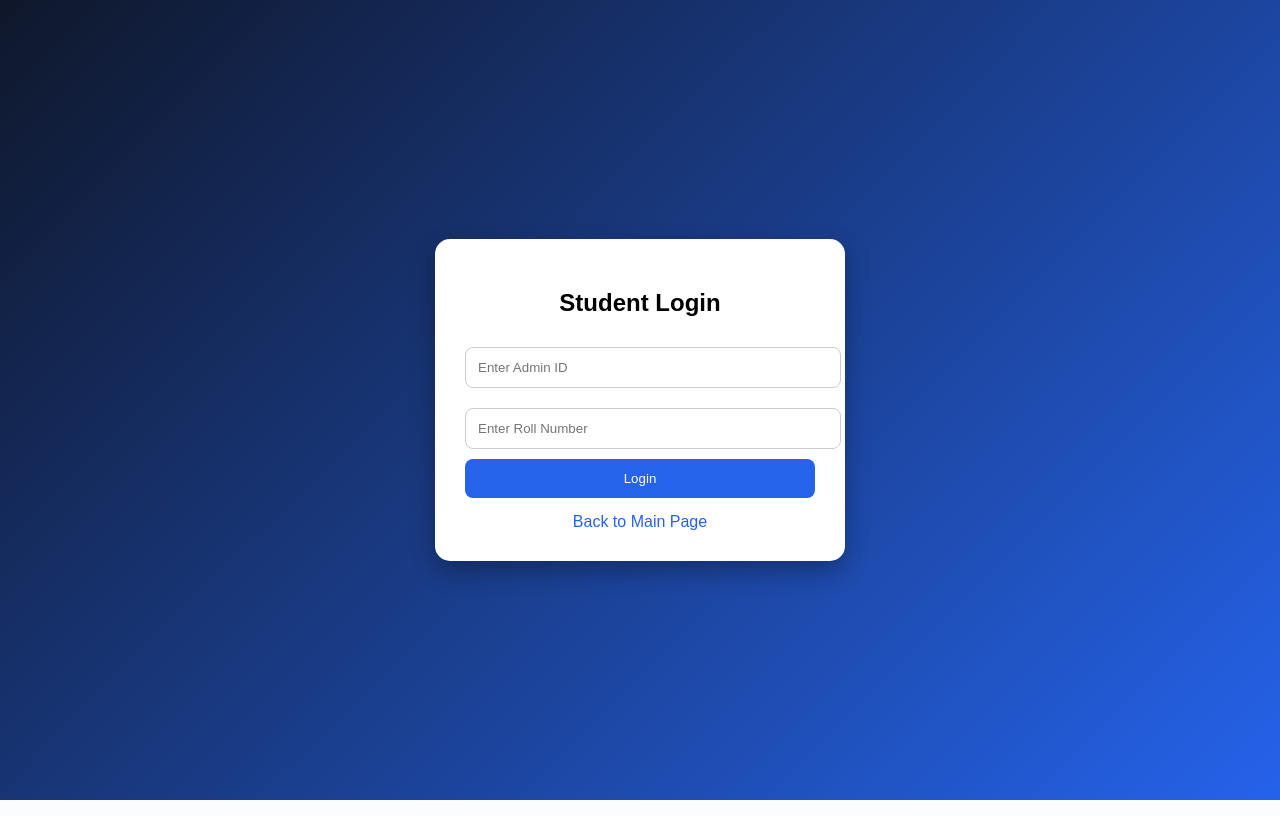
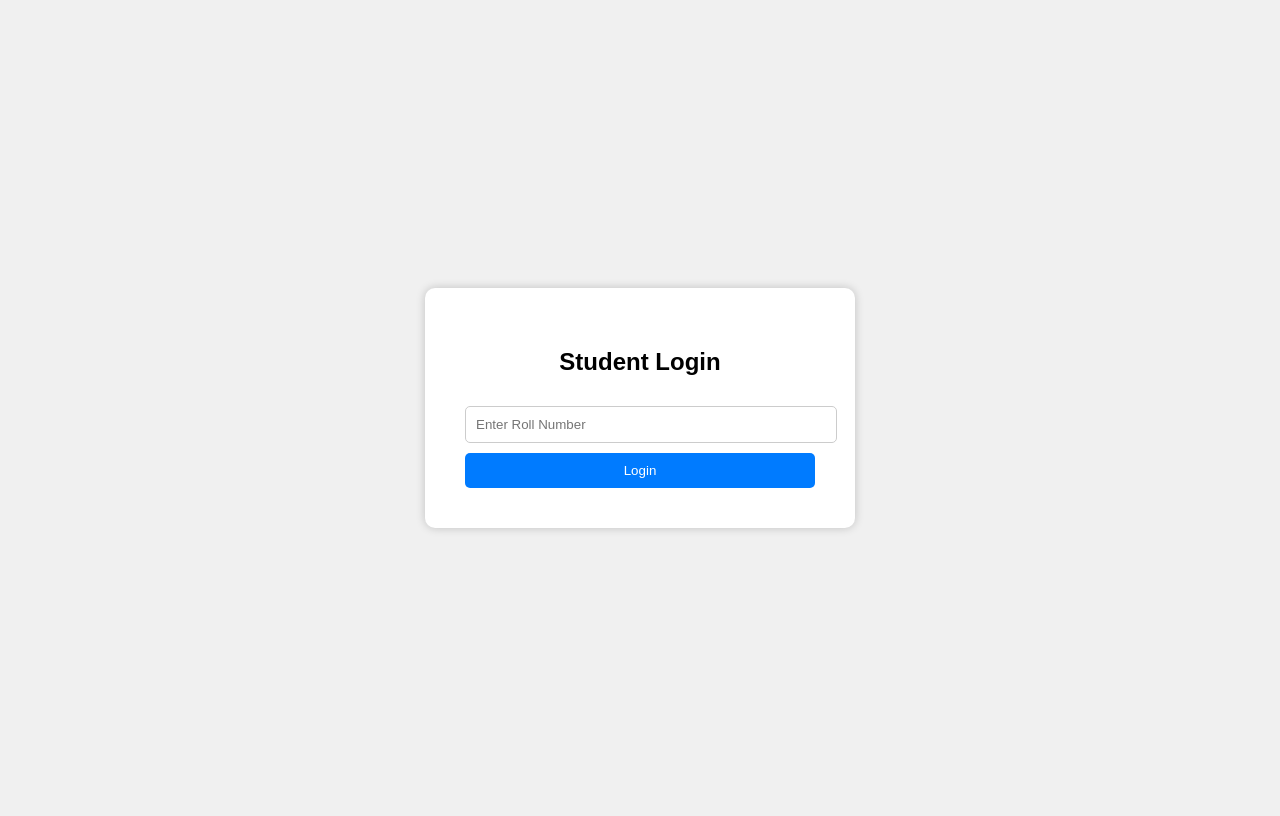
Before and after one commit to venkyvenkat5094-pixel/student_management_system1, a Flask app: page /student/login in a window 1280 px wide. Run offline with Flask 3, Linux system fonts and the light colour scheme.

Commit message:
Remove admin ID from student login

```diff
--- a/templates/student_login.html
+++ b/templates/student_login.html
@@ -3,32 +3,71 @@
 <head>
 <title>Student Login</title>
 <style>
-        body{margin:0;font-family:Arial;height:100vh;display:flex;justify-content:center;align-items:center;background:linear-gradient(135deg,#0f172a,#2563eb);}
-        .login-box{width:350px;padding:30px;border-radius:15px;background:white;text-align:center;box-shadow:0 10px 25px rgba(0,0,0,0.3);}
-        input{width:100%;padding:12px;margin:10px 0;border-radius:8px;border:1px solid #ccc;}
-        button{width:100%;padding:12px;background:#2563eb;color:white;border:none;border-radius:8px;cursor:pointer;}
-        a{text-decoration:none;color:#2563eb;}
-        .back{margin-top:15px;}
-        .error{color:red;font-size:14px;margin-bottom:10px;}
+body{
+font-family: Arial;
+background:#f0f0f0;
+display:flex;
+justify-content:center;
+align-items:center;
+height:100vh;
+}
+
+.box{
+background:white;
+padding:40px;
+border-radius:10px;
+width:350px;
+box-shadow:0 0 10px rgba(0,0,0,0.2);
+text-align:center;
+}
+
+input{
+width:100%;
+padding:10px;
+margin:10px 0;
+border-radius:5px;
+border:1px solid #ccc;
+}
+
+button{
+width:100%;
+padding:10px;
+background:#007bff;
+color:white;
+border:none;
+border-radius:5px;
+cursor:pointer;
+}
+
+button:hover{
+background:#0056b3;
+}
+
+.error{
+color:red;
+}
 </style>
 </head>
+
 <body>
-    <div class="login-box">
+
+<div class="box">
+
 <h2>Student Login</h2>
 
+<form method="POST">
+
+<input type="text" name="roll_number" placeholder="Enter Roll Number" required>
+
+<button type="submit">Login</button>
+
+</form>
+
 {% if error %}
-        <div class="error">{{ error }}</div>
+<p class="error">{{error}}</p>
 {% endif %}
 
-        <form method="POST">
-            <input type="text" name="admin_id" placeholder="Enter Admin ID" required>
-            <input type="text" name="roll_number" placeholder="Enter Roll Number" required>
-            <button type="submit">Login</button>
-        </form>
+</div>
 
-        <div class="back">
-            <a href="/">Back to Main Page</a>
-        </div>
-    </div>
 </body>
 </html>
```
Lines whose indentation alone changed are shown as unchanged.
